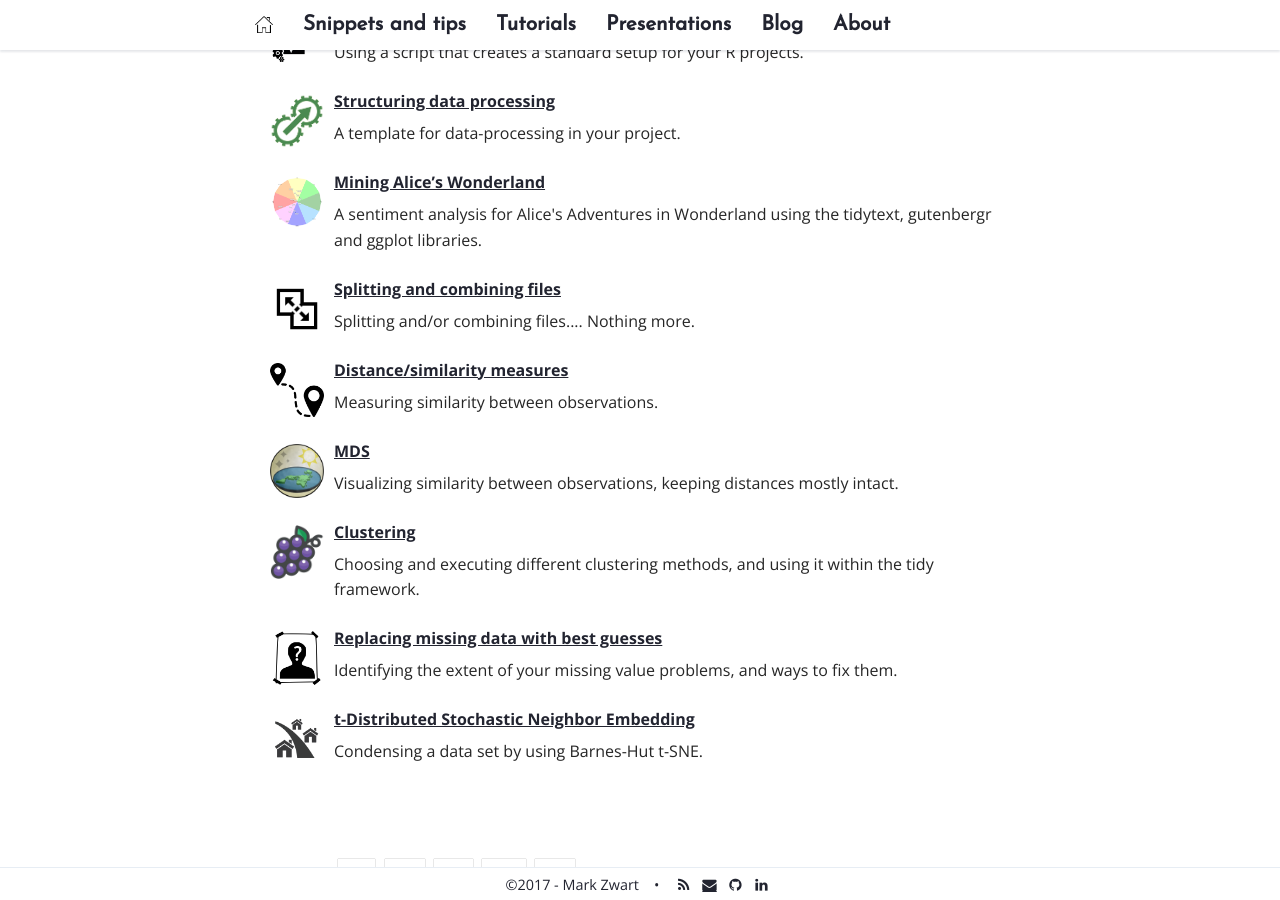
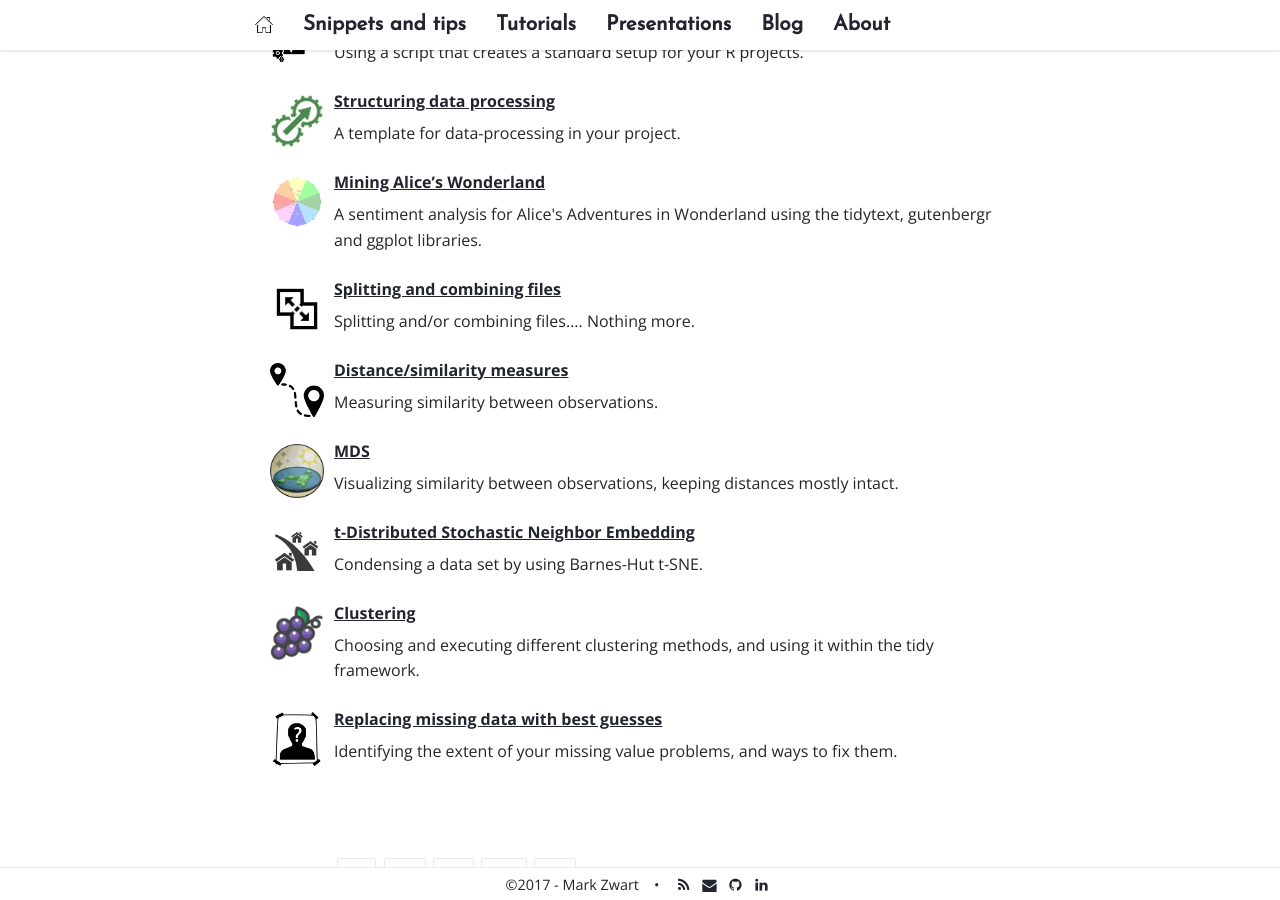
Before and after one commit to mark-me/mark-me.github.io, a Jekyll site: the page built from _pages/02-tutorials.md, in a window 1280 px wide and 900 px high, scrolled down 618 px. Built offline with Jekyll 4.4.1, drawn with Linux system fonts in a browser that asks for light colours; nearby versions of some CDN libraries; comment, search, counter and statistics services are not loaded; some of the changed lines change nothing that is shown.

Commit message:
Update tutorial-index.yml

```diff
--- a/_data/tutorial-index.yml
+++ b/_data/tutorial-index.yml
@@ -48,6 +48,11 @@
   image: /_pages/tutorials/mds/mds.png
   description: Visualizing similarity between observations, keeping distances mostly intact.
 
+- title: t-Distributed Stochastic Neighbor Embedding
+  url: /t-sne/
+  image: /_pages/tutorials/t-sne/t-sne.png
+  description: Condensing a data set by using Barnes-Hut t-SNE.
+
 - title: Clustering
   url: /clustering-mds/
   image: /_pages/tutorials/clustering-mds/cluster.png
@@ -58,11 +63,6 @@
   image: /_pages/tutorials/impute-missings/impute-missings.png
   description: Identifying the extent of your missing value problems, and ways to fix them.
 
-- title: t-Distributed Stochastic Neighbor Embedding
-  url: /t-sne/
-  image: /_pages/tutorials/t-sne/t-sne.png
-  description: Condensing a data set by using Barnes-Hut t-SNE.
-
 ---
 layout: page
 title: Raster maps
```
